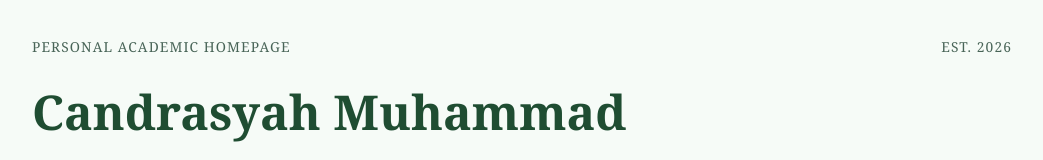
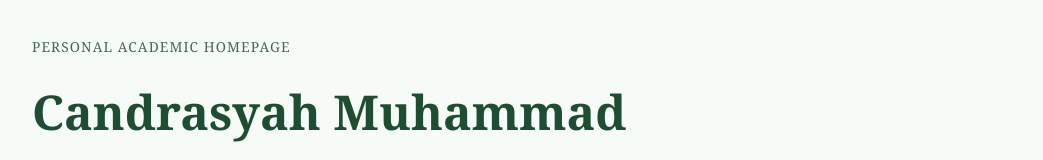
Before and after one commit to candramuhammad/candramuhammad.github.io, a plain HTML site: page index.html in a window 1280 px wide. Shown: the top 160 px of the page, without its empty margins (118-1161 px from the left). Drawn offline with Linux system fonts and the light colour scheme.

Commit message:
Update index.html

```diff
--- a/index.html
+++ b/index.html
@@ -14,7 +14,7 @@
 
   <div class="page">
     <header class="site-heading" id="top">
-      <p class="overline">PERSONAL ACADEMIC HOMEPAGE <span class="right">EST. 2026</span></p>
+      <p class="overline">PERSONAL ACADEMIC HOMEPAGE </p>
       <h1>Candrasyah Muhammad</h1>
       <p class="affiliation">PhD Student · The Institute for Fundamental Study<br>Naresuan University, Thailand</p>
     </header>
```
